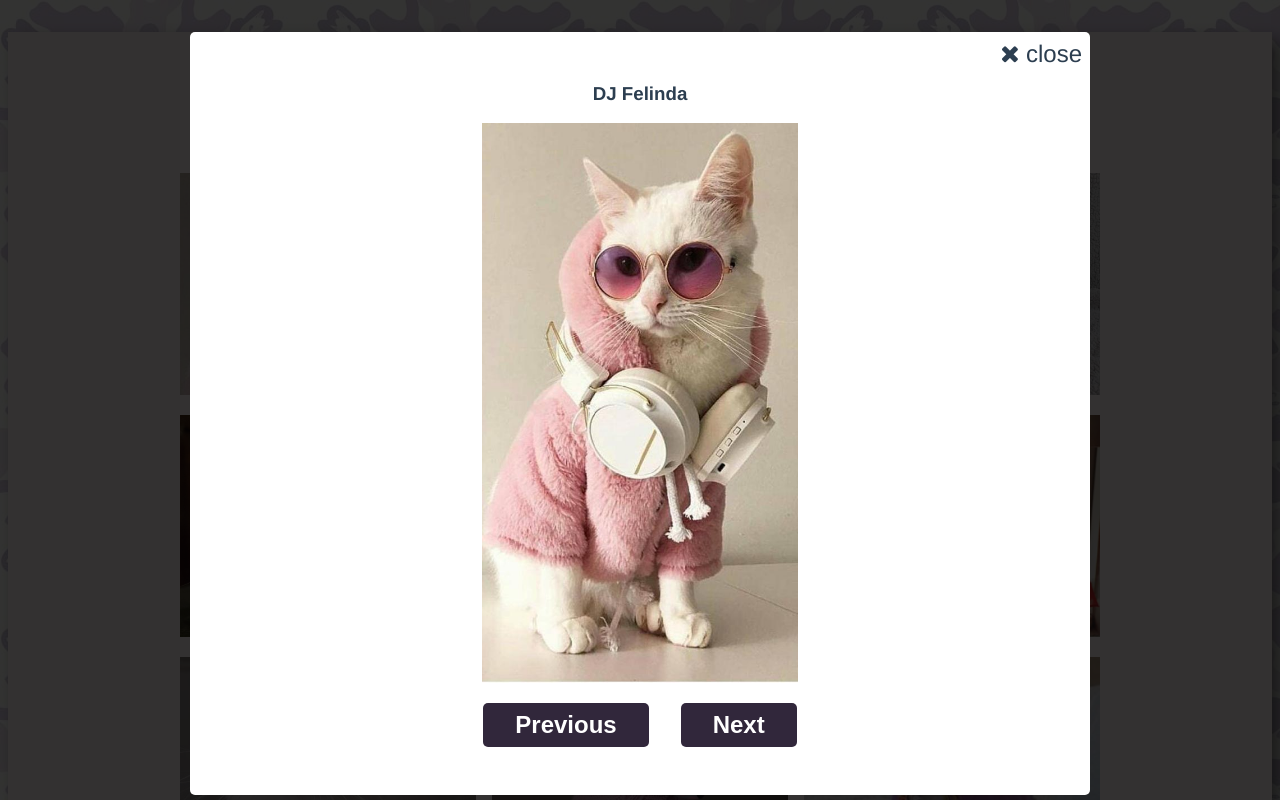
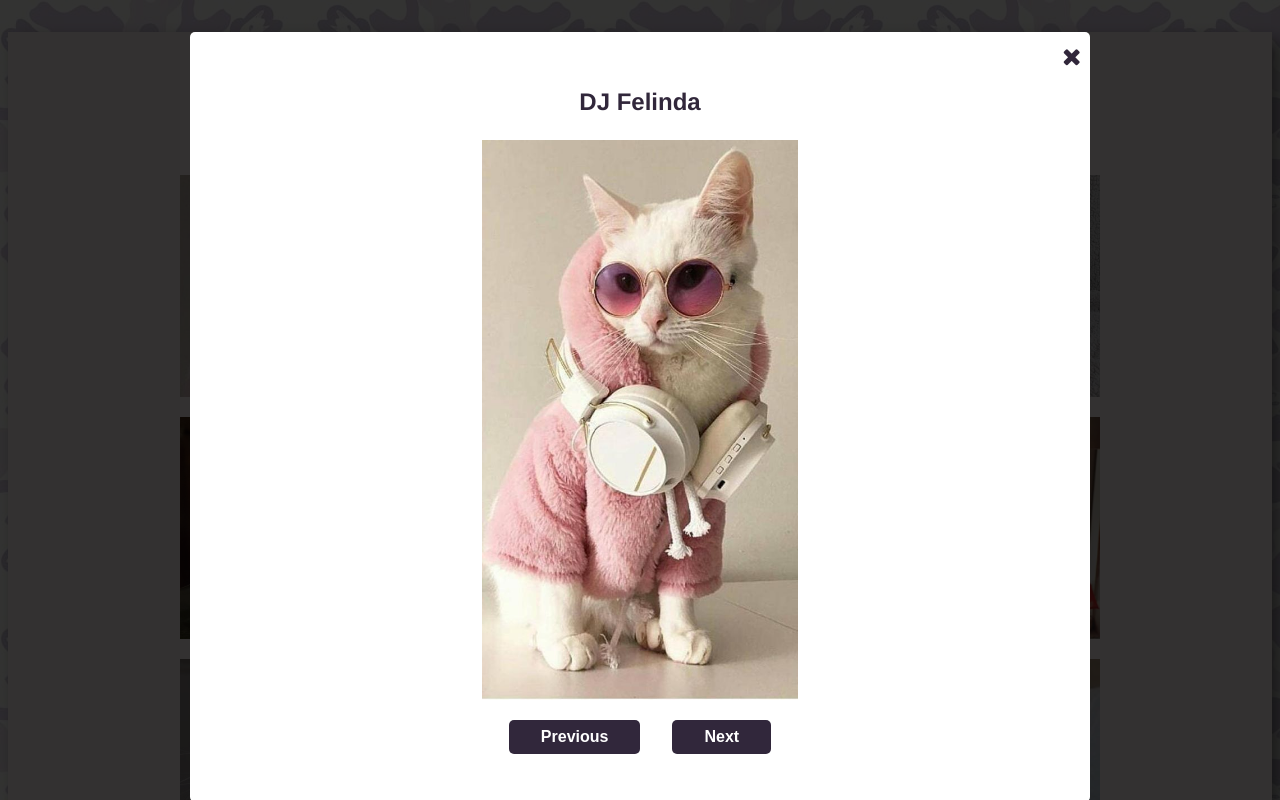
Before and after one commit to neonflame4/cat-couture, a Vue app: page / in a window 1280 px wide. Both pictures are taken after a click on the element 328 px from the left and 283 px from the top of the page. Shown: the top 800 px of the page. Built offline with nearby package versions, Linux system fonts and the light colour scheme.

Commit message:
cosmetic updates

```diff
--- a/src/App.vue
+++ b/src/App.vue
@@ -49,12 +49,9 @@
   }
 
   body {
-    background: #fff6f2 url(assets/images/catbackground.jpg) repeat;
+    background: #d1cbd9 url(assets/images/catbackground.jpg) repeat;
     font-size: 16px;
-  }
-
-  a {
-    color: #42b983;
+    color: $color-dark-purple;
   }
 
   #app {
@@ -62,7 +59,6 @@
     -webkit-font-smoothing: antialiased;
     -moz-osx-font-smoothing: grayscale;
     text-align: center;
-    color: #2c3e50;
   }
 
   #app_content {
@@ -77,7 +73,7 @@
   button {
     appearance: none;
     border-radius: 5px;
-    font-size: 1.5rem;
+    font-size: 1rem;
     font-weight: bold;
     text-align: center;
     color: white;
@@ -87,13 +83,11 @@
     cursor: pointer;
     margin: 1rem;
     transition: background .2s ease-in-out;
-
-    &, &:active {
-      background: $color-dark-purple;
-    }
+    background: $color-dark-purple;
 
     &:hover {
       background: $color-light-purple;
+
     }
   }
 </style>
--- a/src/components/CatsHeader.vue
+++ b/src/components/CatsHeader.vue
@@ -1,7 +1,7 @@
 <template>
   <div class="catHeader">
     <h1>
-      <span>Cat Couture</span>
+      <span class="header_cat">Cat</span><span class="header_couture">Couture</span>
       <br><span class="subtitle">Fashionable. Fresh. Fabulously Feline.</span>
     </h1>
   </div>
@@ -19,7 +19,20 @@
 
 
 <style scoped lang="scss">
+  @import "../assets/scss/global";
+
+  h1 {
+    font-family: "Arial";
+    text-transform: uppercase;
+
+    .header_couture {
+      font-family: "Arial Black";
+    }
+  }
+
   .subtitle {
+    font-family: "Arial Narrow";
     font-size: .8em;
+    color: $color-light-purple;
   }
 </style>
--- a/src/components/Modal.vue
+++ b/src/components/Modal.vue
@@ -3,7 +3,7 @@
     <div class="modal_wrapper_inner">
       <div class="modal_controls">
         <div class="btn close_modal" @click="close">
-          <i class="fa fa-times"></i> close
+          <i class="fa fa-times"></i><span class="closeText"> close</span>
         </div>
       </div>
 
@@ -105,10 +105,35 @@
     font-size: 1.5rem;
     cursor: pointer;
 
+    .closeText {
+      width: 1px;
+      opacity: .01;
+      overflow: hidden;
+      transition: width .4s ease-in-out;
+    }
+
+    * {
+      display: inline-block;
+      vertical-align: middle;
+    }
+
     &:hover {
       color: red;
+
+      .closeText {
+        width: rems(65px);
+        opacity: 1;
+      }
     }
+
+
   }
+
+  .imageTitle {
+    font-weight: 900;
+    font-size: 1.5rem;
+  }
+
 
   .imageLarge {
     > img {
```
